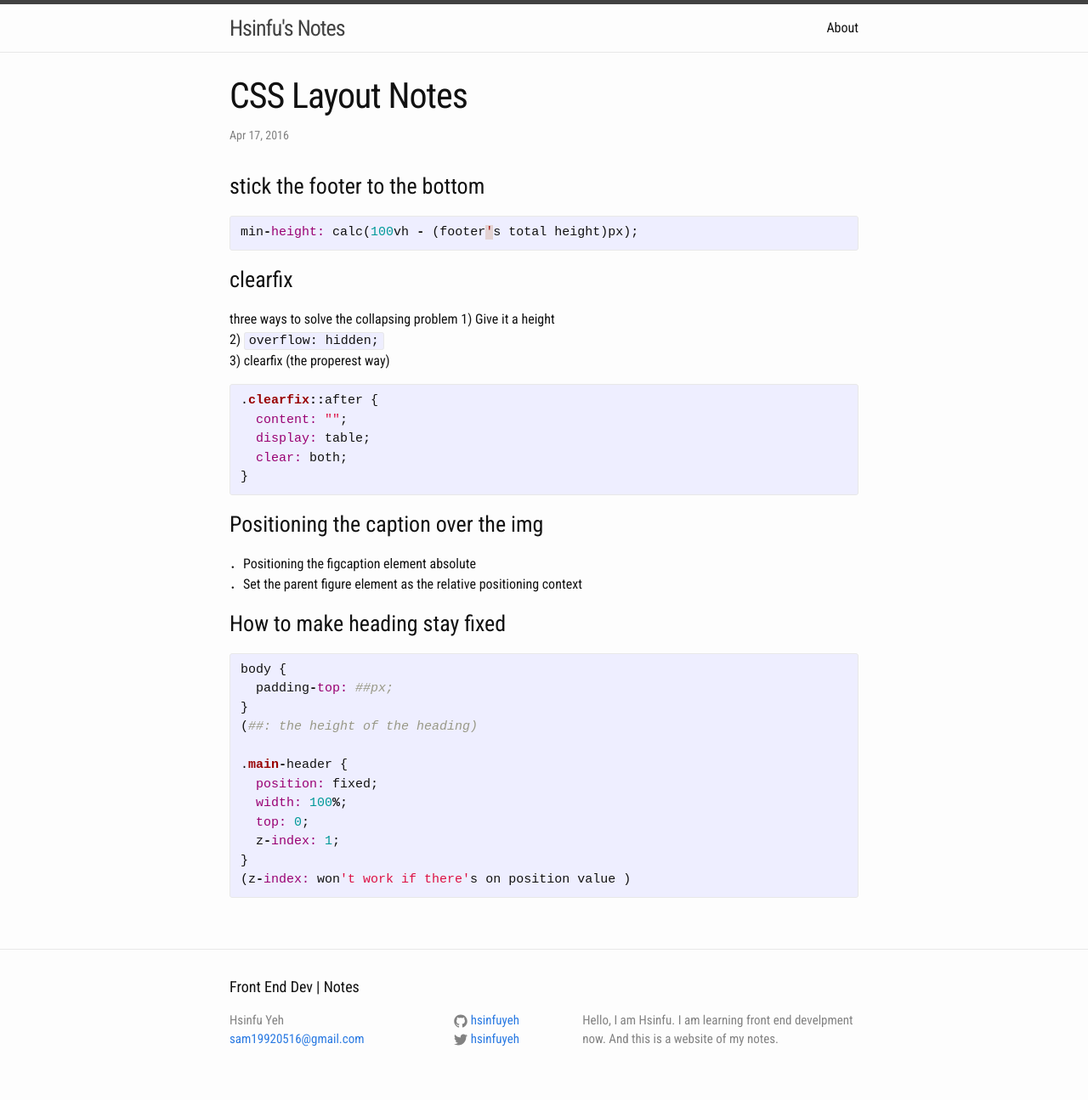
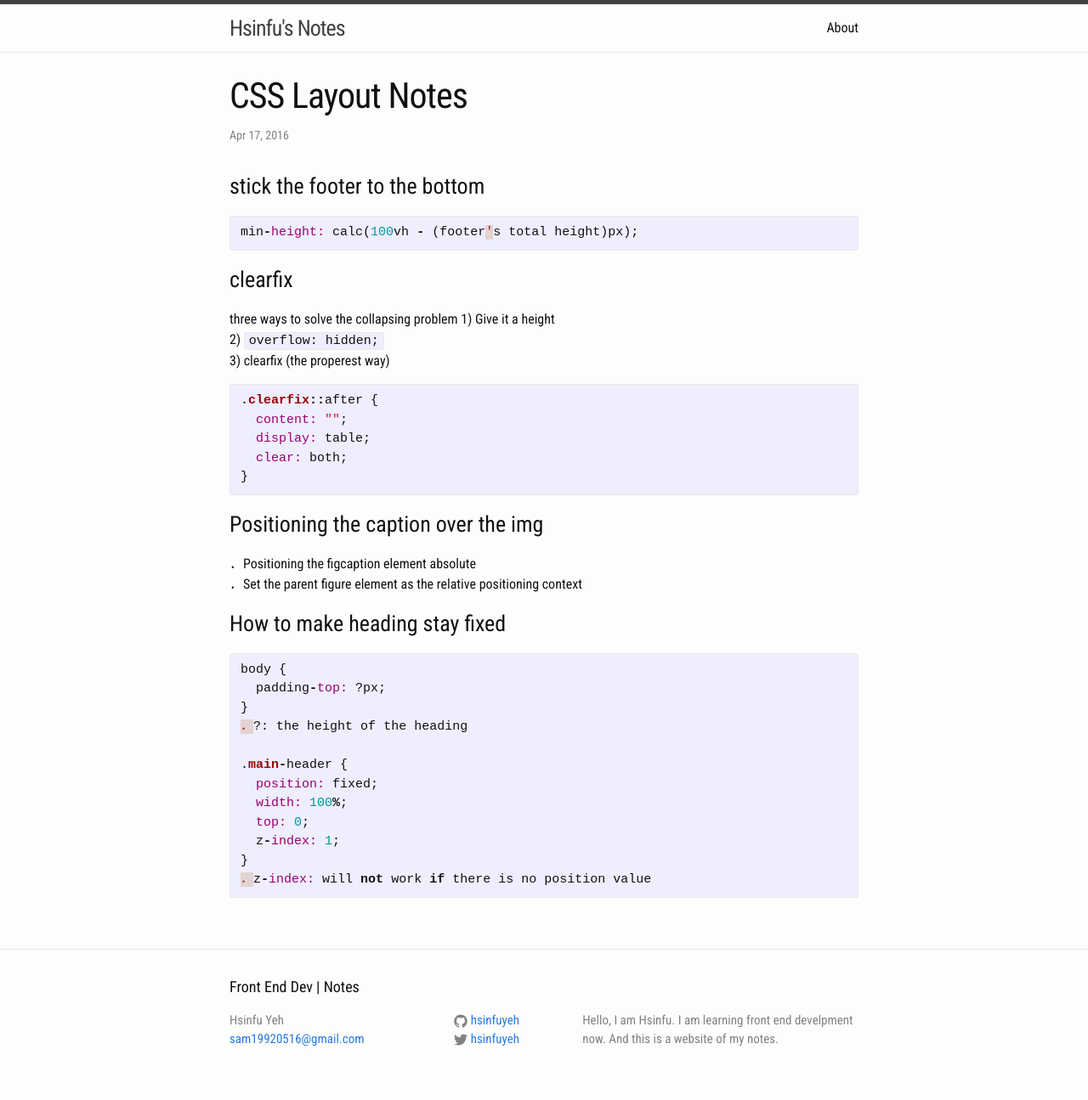
Before and after one commit to hsinfuyeh/hsinfuyeh.github.io, a Jekyll site: the page built from _posts/2016-04-17-css-layout.markdown, in a window 1280 px wide. Shown: the whole page at 85% size. Built offline with Jekyll 4.4.1, drawn with Linux system fonts in a browser that asks for light colours.

Commit message:
add notes

```diff
--- a/_posts/2016-04-17-css-layout.markdown
+++ b/_posts/2016-04-17-css-layout.markdown
@@ -31,9 +31,9 @@
 <h3>How to make heading stay fixed</h3>
 {% highlight ruby %}
 body {
-  padding-top: ##px;
+  padding-top: ?px;
 }
-(##: the height of the heading)
+．?: the height of the heading
 
 .main-header {
   position: fixed;
@@ -41,5 +41,5 @@
   top: 0;
   z-index: 1;
 }
-(z-index: won't work if there's on position value )
+．z-index: will not work if there is no position value
 {% endhighlight %}
```
